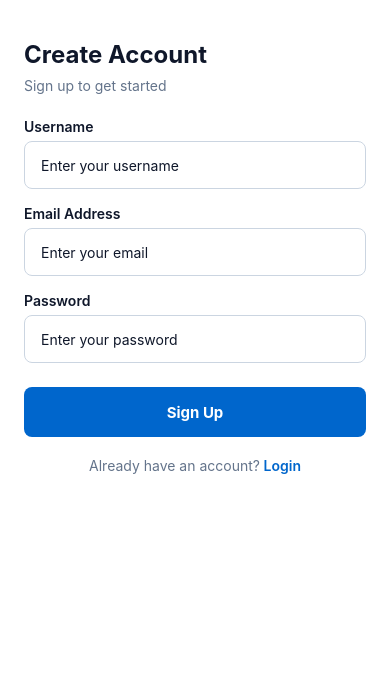
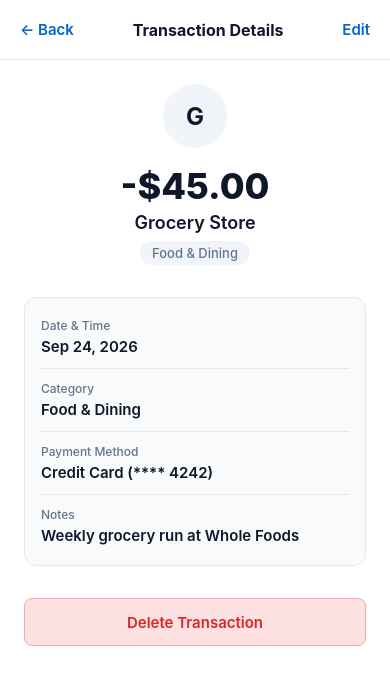
Before and after one commit to FahadIqbal01/expenseSync, a React Native app: screen /Detail in a window 390 px wide. Shown: the top 684 px of the page. Built offline with nearby package versions, Linux system fonts and the light colour scheme.

Commit message:
Add DetailScreen to display individual transaction breakdown

```diff
--- a/App.tsx
+++ b/App.tsx
@@ -7,6 +7,7 @@ import SignUpScreen from './src/screens/SignUpScreen';
 // Import LoginScreen when ready:
 import LoginScreen from './src/screens/LoginScreen';
 import HomeScreen from './src/screens/HomeScreen';
+import DetailScreen from './src/screens/DetailScreen';
 
 const Stack = createNativeStackNavigator();
 
@@ -25,6 +26,7 @@ export default function App() {
         {/* Register LoginScreen here once created */}
         <Stack.Screen name="Login" component={LoginScreen} />
         <Stack.Screen name="Home" component={HomeScreen} />
+        <Stack.Screen name="Detail" component={DetailScreen} />
       </Stack.Navigator>
     </NavigationContainer>
   );
--- /dev/null
+++ b/src/screens/DetailScreen.tsx
@@ -0,0 +1,258 @@
+import React from 'react';
+import {
+  StyleSheet,
+  Text,
+  View,
+  TouchableOpacity,
+  Alert,
+  StatusBar,
+  ScrollView,
+} from 'react-native';
+import { SafeAreaView } from 'react-native-safe-area-context';
+
+const DetailScreen = ({ route, navigation }) => {
+  // Retrieve the transaction item passed via navigation route parameters
+  const { item } = route.params || {
+    item: {
+      id: '1',
+      title: 'Grocery Store',
+      category: 'Food & Dining',
+      amount: '-$45.00',
+      date: 'Sep 24, 2026',
+      notes: 'Weekly grocery run at Whole Foods',
+      paymentMethod: 'Credit Card (**** 4242)',
+    },
+  };
+
+  const handleDelete = () => {
+    Alert.alert(
+      'Delete Transaction',
+      'Are you sure you want to delete this expense record?',
+      [
+        { text: 'Cancel', style: 'cancel' },
+        {
+          text: 'Delete',
+          style: 'destructive',
+          onPress: () => {
+            // Logic to delete item from storage
+            if (navigation) navigation.goBack();
+          },
+        },
+      ],
+    );
+  };
+
+  return (
+    <SafeAreaView style={styles.container}>
+      <StatusBar barStyle="dark-content" />
+
+      {/* Header Bar */}
+      <View style={styles.header}>
+        <TouchableOpacity
+          style={styles.backButton}
+          onPress={() => navigation && navigation.goBack()}
+        >
+          <Text style={styles.backButtonText}>← Back</Text>
+        </TouchableOpacity>
+        <Text style={styles.headerTitle}>Transaction Details</Text>
+        <TouchableOpacity
+          style={styles.editButton}
+          onPress={() => Alert.alert('Edit', 'Edit expense feature')}
+        >
+          <Text style={styles.editButtonText}>Edit</Text>
+        </TouchableOpacity>
+      </View>
+
+      <ScrollView contentContainerStyle={styles.content}>
+        {/* Main Hero Amount Display */}
+        <View style={styles.heroCard}>
+          <View style={styles.largeIconCircle}>
+            <Text style={styles.largeIconText}>
+              {item.title ? item.title.charAt(0) : 'E'}
+            </Text>
+          </View>
+          <Text
+            style={[
+              styles.heroAmount,
+              item.isIncome ? styles.incomeText : styles.expenseText,
+            ]}
+          >
+            {item.amount}
+          </Text>
+          <Text style={styles.heroTitle}>{item.title}</Text>
+          <View style={styles.categoryBadge}>
+            <Text style={styles.categoryBadgeText}>{item.category}</Text>
+          </View>
+        </View>
+
+        {/* Detailed Attribute Breakdown */}
+        <View style={styles.detailsGroup}>
+          <View style={styles.detailRow}>
+            <Text style={styles.detailLabel}>Date & Time</Text>
+            <Text style={styles.detailValue}>
+              {item.date || 'Sep 24, 2026'}
+            </Text>
+          </View>
+          <View style={styles.divider} />
+
+          <View style={styles.detailRow}>
+            <Text style={styles.detailLabel}>Category</Text>
+            <Text style={styles.detailValue}>{item.category}</Text>
+          </View>
+          <View style={styles.divider} />
+
+          <View style={styles.detailRow}>
+            <Text style={styles.detailLabel}>Payment Method</Text>
+            <Text style={styles.detailValue}>
+              {item.paymentMethod || 'Credit Card'}
+            </Text>
+          </View>
+          <View style={styles.divider} />
+
+          <View style={styles.detailRow}>
+            <Text style={styles.detailLabel}>Notes</Text>
+            <Text style={styles.detailValue}>
+              {item.notes || 'No extra notes provided.'}
+            </Text>
+          </View>
+        </View>
+
+        {/* Action Button */}
+        <TouchableOpacity style={styles.deleteButton} onPress={handleDelete}>
+          <Text style={styles.deleteButtonText}>Delete Transaction</Text>
+        </TouchableOpacity>
+      </ScrollView>
+    </SafeAreaView>
+  );
+};
+
+export default DetailScreen;
+
+const styles = StyleSheet.create({
+  container: {
+    flex: 1,
+    backgroundColor: '#FFFFFF',
+  },
+  header: {
+    flexDirection: 'row',
+    justifyContent: 'space-between',
+    alignItems: 'center',
+    paddingHorizontal: 20,
+    paddingVertical: 16,
+    borderBottomWidth: 1,
+    borderBottomColor: '#E2E8F0',
+  },
+  backButton: {
+    paddingVertical: 4,
+  },
+  backButtonText: {
+    fontSize: 15,
+    color: '#0066CC',
+    fontWeight: '600',
+  },
+  headerTitle: {
+    fontSize: 16,
+    fontWeight: '700',
+    color: '#0F172A',
+  },
+  editButton: {
+    paddingVertical: 4,
+  },
+  editButtonText: {
+    fontSize: 15,
+    color: '#0066CC',
+    fontWeight: '600',
+  },
+  content: {
+    paddingHorizontal: 24,
+    paddingTop: 24,
+    paddingBottom: 40,
+  },
+  heroCard: {
+    alignItems: 'center',
+    marginBottom: 32,
+  },
+  largeIconCircle: {
+    width: 64,
+    height: 64,
+    borderRadius: 32,
+    backgroundColor: '#F1F5F9',
+    justifyContent: 'center',
+    alignItems: 'center',
+    marginBottom: 16,
+  },
+  largeIconText: {
+    fontSize: 24,
+    fontWeight: '700',
+    color: '#0F172A',
+  },
+  heroAmount: {
+    fontSize: 36,
+    fontWeight: '800',
+    marginBottom: 4,
+  },
+  expenseText: {
+    color: '#0F172A',
+  },
+  incomeText: {
+    color: '#16A34A',
+  },
+  heroTitle: {
+    fontSize: 18,
+    fontWeight: '600',
+    color: '#0F172A',
+    marginBottom: 8,
+  },
+  categoryBadge: {
+    backgroundColor: '#F1F5F9',
+    paddingHorizontal: 12,
+    paddingVertical: 4,
+    borderRadius: 16,
+  },
+  categoryBadgeText: {
+    fontSize: 13,
+    color: '#64748B',
+    fontWeight: '500',
+  },
+  detailsGroup: {
+    backgroundColor: '#F8FAFC',
+    borderColor: '#E2E8F0',
+    borderWidth: 1,
+    borderRadius: 12,
+    paddingHorizontal: 16,
+    paddingVertical: 8,
+    marginBottom: 32,
+  },
+  detailRow: {
+    paddingVertical: 12,
+  },
+  detailLabel: {
+    fontSize: 12,
+    color: '#64748B',
+    marginBottom: 4,
+    fontWeight: '500',
+  },
+  detailValue: {
+    fontSize: 15,
+    color: '#0F172A',
+    fontWeight: '600',
+  },
+  divider: {
+    height: 1,
+    backgroundColor: '#E2E8F0',
+  },
+  deleteButton: {
+    height: 48,
+    backgroundColor: '#FEE2E2',
+    borderRadius: 8,
+    justifyContent: 'center',
+    alignItems: 'center',
+    borderColor: '#FCA5A5',
+    borderWidth: 1,
+  },
+  deleteButtonText: {
+    color: '#DC2626',
+    fontSize: 15,
+    fontWeight: '600',
+  },
+});
```
